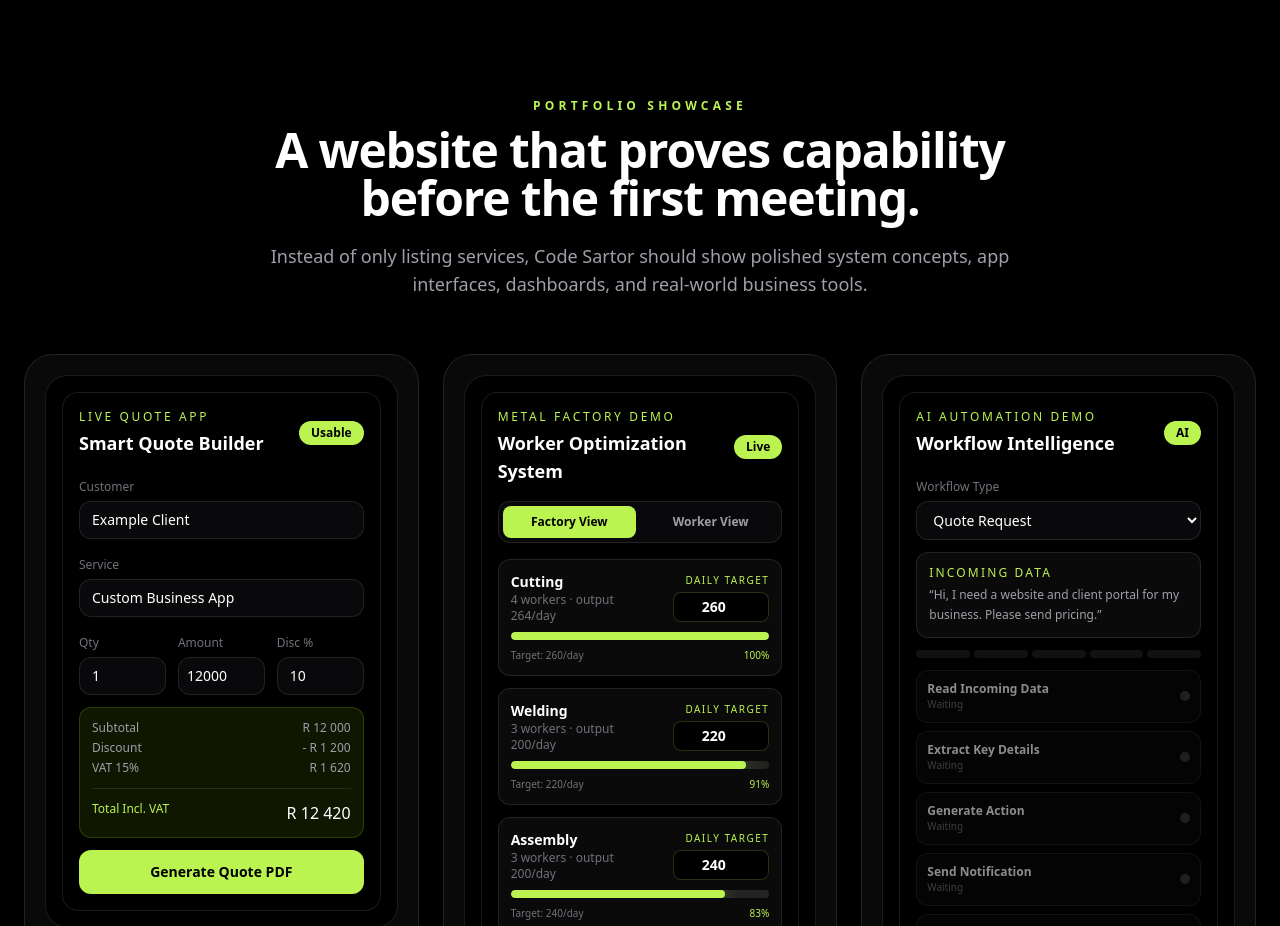
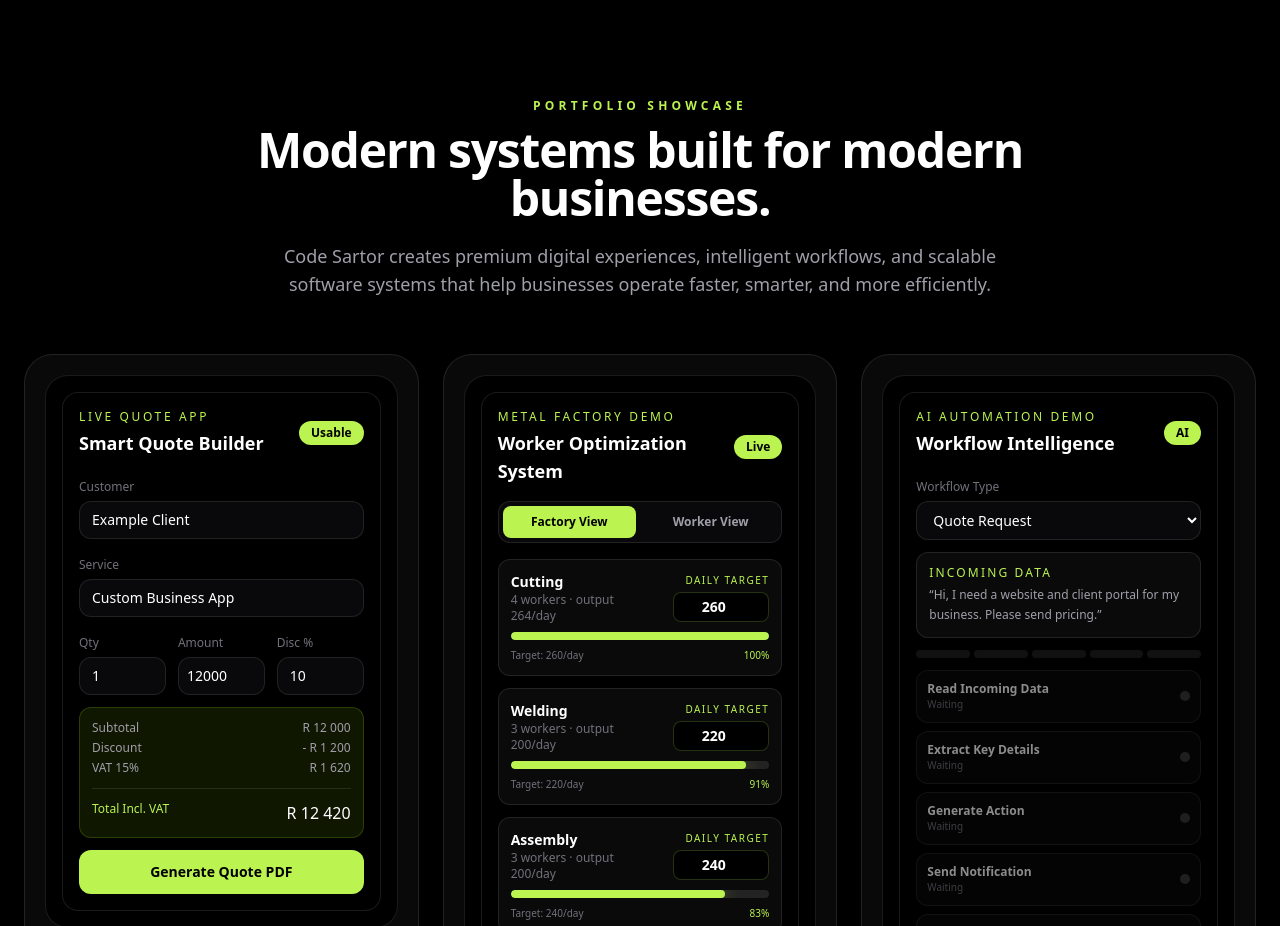
Before and after one commit to CodeSartor/code-sartor, a Next.js app: page / in a window 1280 px wide. Shown: the part 1200-2126 px from the top of the page. Built offline with nearby package versions, Linux system fonts and the light colour scheme.

Commit message:
Chnaged Section Title

```diff
--- a/app/page.tsx
+++ b/app/page.tsx
@@ -1269,8 +1269,8 @@
       <section id="portfolio" className="scroll-mt-32 relative z-10 mx-auto max-w-7xl px-6 py-24">
         <SectionTitle
           eyebrow="Portfolio showcase"
-          title="A website that proves capability before the first meeting."
-          text="Instead of only listing services, Code Sartor should show polished system concepts, app interfaces, dashboards, and real-world business tools."
+          title="Modern systems built for modern businesses."
+          text="Code Sartor creates premium digital experiences, intelligent workflows, and scalable software systems that help businesses operate faster, smarter, and more efficiently."
         />
         <div className="mt-14 grid gap-6 grid-cols-1 md:grid-cols-2 xl:grid-cols-3">
           {projects.map((project, index) => (
```
